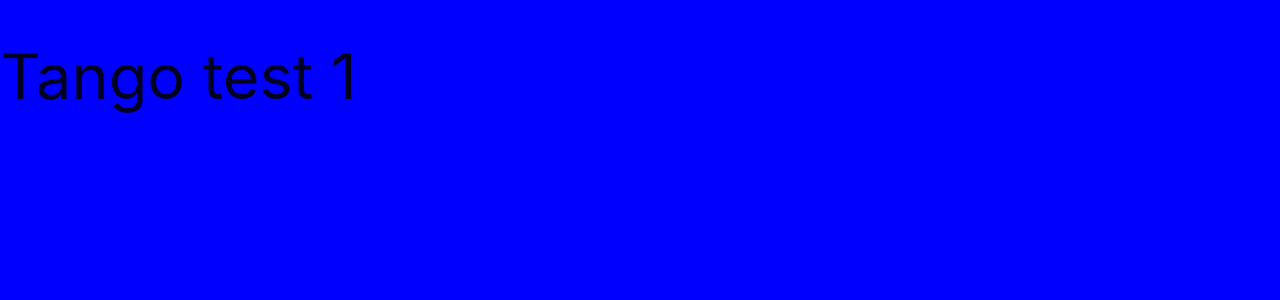
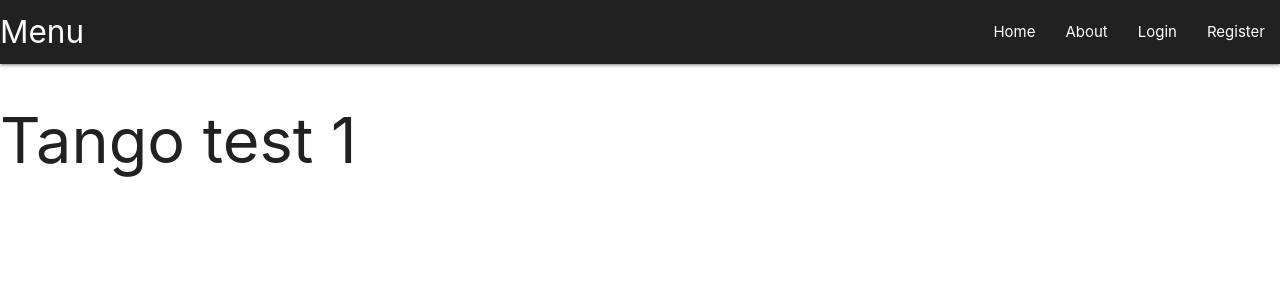
Before and after one commit to Federvgh/MS3-Tango-Dictionary, a Flask app: page / in a window 1280 px wide. Shown: the top 300 px of the page. Run offline with Flask 2, Linux system fonts and the light colour scheme; some libraries are stand-ins or nearby versions.

Commit message:
add tabs & materialize navbar

```diff
--- a/static/css/style.css
+++ /dev/null
@@ -1,3 +0,0 @@
-body{
-    background-color: blue;
-}
--- /dev/null
+++ b/static/js/script.js
@@ -0,0 +1,4 @@
+
+  $(document).ready(function(){
+    $('.sidenav').sidenav();
+  });
--- a/templates/base.html
+++ b/templates/base.html
@@ -12,7 +12,30 @@
     <title>Tango</title>
 </head>
 <body>
+        <header>
 
+    <nav class="nav-extended #212121 grey darken-4">
+        <!--top navbar-->
+        <div class="nav-wrapper">
+        <a href="#!" class="brand-logo">Menu</a>
+        <a href="#" data-target="mobile-demo" class="sidenav-trigger"><i class="fas fa-bars"></i></a>
+        <ul class="right hide-on-med-and-down">
+            <li><a href="#">Home</a></li>
+            <li><a href="#">About</a></li>
+            <li><a href="#">Login</a></li>
+            <li><a href="#">Register</a></li>
+        </ul>
+        </div>
+    </nav>
+        <!--mobile navbar-->
+    <ul class="sidenav" id="mobile-demo">
+            <li><a href="#">Home</a></li>
+            <li><a href="#">About</a></li>
+            <li><a href="#">Login</a></li>
+            <li><a href="#">Register</a></li>
+    </ul>
+
+    </header>
     <h1>Tango test 1</h1>
     {% block content%}
     {% endblock %}
```
